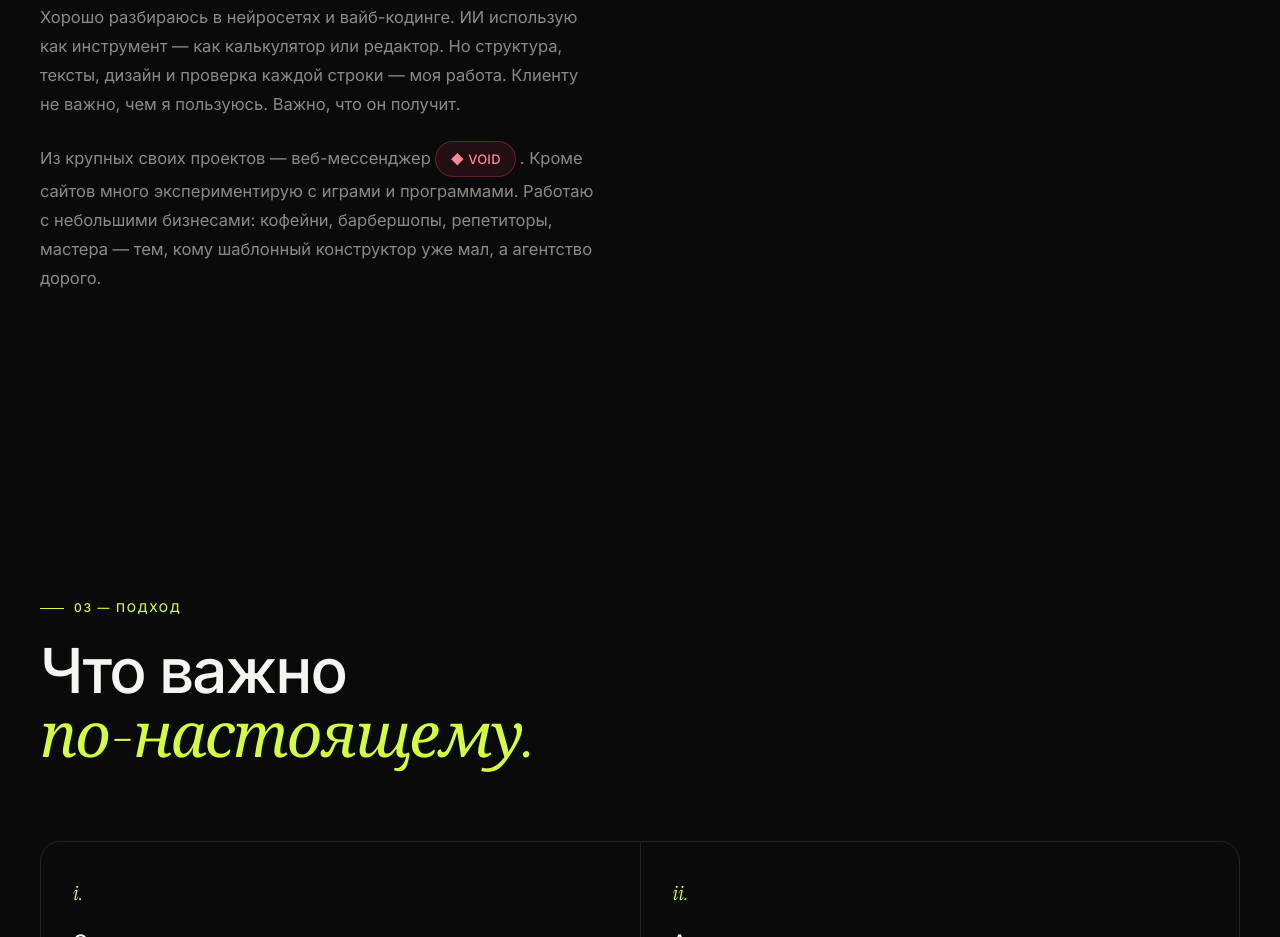
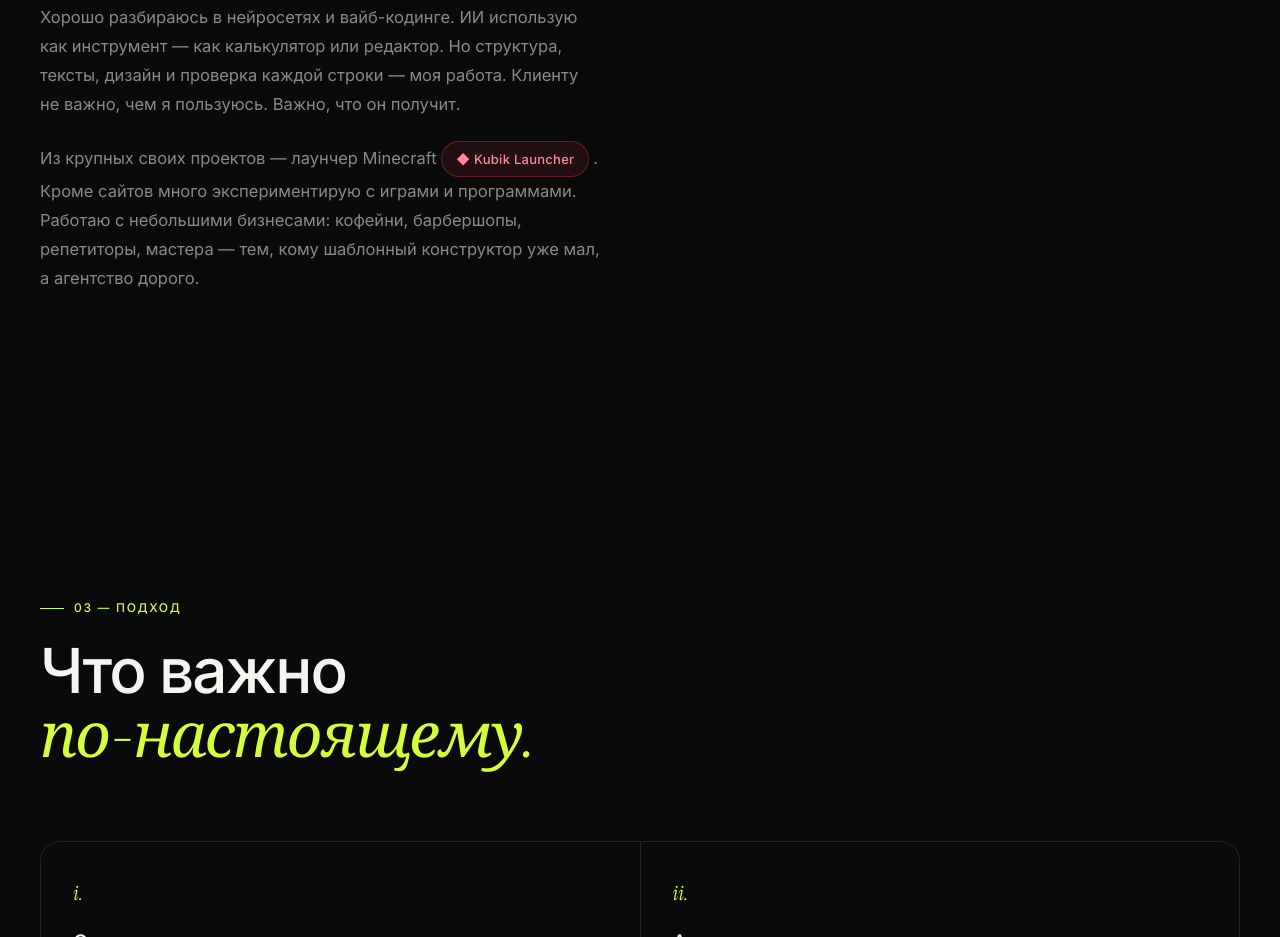
Before and after one commit to NAME-studio/Portfolio, a plain HTML site: page index.html in a window 1280 px wide. Shown: the part 2705-3642 px from the top of the page. Drawn offline with nearby package versions, Linux system fonts and the light colour scheme.

Commit message:
Портфолио: VOID заменён на Kubik Launcher со ссылкой

```diff
--- a/index.html
+++ b/index.html
@@ -277,7 +277,8 @@
   @media(max-width:900px){.about-grid{grid-template-columns:1fr;gap:36px}}
   .about-text p{color:var(--muted);font-size:16.5px;line-height:1.75;margin-bottom:18px}
   .about-text p strong{color:var(--ink);font-weight:500}
-  .about-text .void-tag{display:inline-flex;align-items:center;gap:8px;padding:6px 14px;border-radius:100px;background:rgba(255,71,87,.1);border:1px solid rgba(255,71,87,.3);color:#ff8896;font-size:13px;font-weight:500;margin:4px 4px 0 0;letter-spacing:.02em}
+  .about-text a.big-tag{text-decoration:none}
+.big-tag{display:inline-flex;align-items:center;gap:8px;padding:6px 14px;border-radius:100px;background:rgba(255,71,87,.1);border:1px solid rgba(255,71,87,.3);color:#ff8896;font-size:13px;font-weight:500;margin:4px 4px 0 0;letter-spacing:.02em}
   .stats{display:grid;grid-template-columns:1fr 1fr;gap:2px;background:var(--line);border-radius:16px;overflow:hidden;border:1px solid var(--line)}
   .stat{background:var(--bg-2);padding:32px 24px}
   @media(max-width:520px){.stat{padding:24px 18px}}
@@ -537,7 +538,7 @@
       <h2 class="section-title" style="margin-bottom:32px">Не «сайт на ИИ».<br><em>Сайт, который работает.</em></h2>
       <p>Меня зовут Ярослав, мне 13. Учусь в <strong>6 «А» школе №51</strong> в Каменске-Уральском. Собираю сайты так, как их должны собирать: чисто, быстро, с уважением к тому, кто будет смотреть. Не ради галочки «у меня есть сайт», а ради результата — чтобы клиент получал заявки, а посетитель не закрывал вкладку через две секунды.</p>
       <p>Хорошо разбираюсь в нейросетях и вайб-кодинге. ИИ использую как инструмент — как калькулятор или редактор. Но структура, тексты, дизайн и проверка каждой строки — моя работа. Клиенту не важно, чем я пользуюсь. Важно, что он получит.</p>
-      <p>Из крупных своих проектов — веб-мессенджер <span class="void-tag">◆ VOID</span>. Кроме сайтов много экспериментирую с играми и программами. Работаю с небольшими бизнесами: кофейни, барбершопы, репетиторы, мастера — тем, кому шаблонный конструктор уже мал, а агентство дорого.</p>
+      <p>Из крупных своих проектов — лаунчер Minecraft <a class="big-tag" href="https://name-studio.github.io/kubik-launcher/" target="_blank" rel="noopener">◆ Kubik Launcher</a>. Кроме сайтов много экспериментирую с играми и программами. Работаю с небольшими бизнесами: кофейни, барбершопы, репетиторы, мастера — тем, кому шаблонный конструктор уже мал, а агентство дорого.</p>
     </div>
     <div class="reveal reveal-d1">
       <div class="stats">
```
